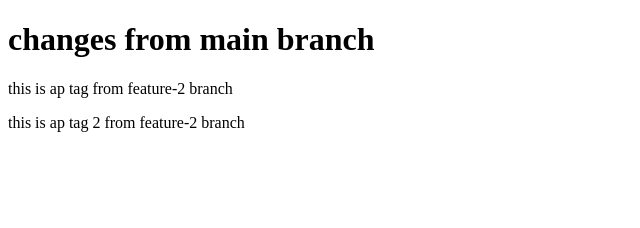
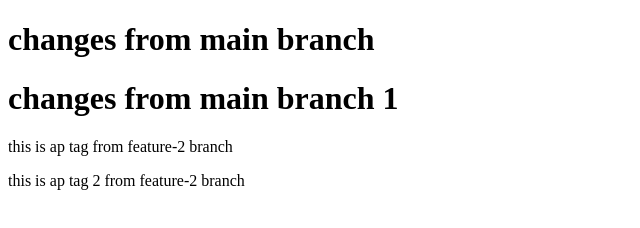
Before and after one commit to KakhiKhutchua/git-day-2, a plain HTML site: page index.html in a window 1280 px wide. Shown: the whole page, without its empty margins (0-640 px from the left). Drawn offline with Linux system fonts and the light colour scheme.

Commit message:
make changes version 2

```diff
--- a/index.html
+++ b/index.html
@@ -9,6 +9,7 @@
   </head>
   <body>
     <h1>changes from main branch</h1>
+    <h1>changes from main branch 1</h1>
   </body>
 </html>
 <p>this is ap tag from feature-2 branch</p>
```
